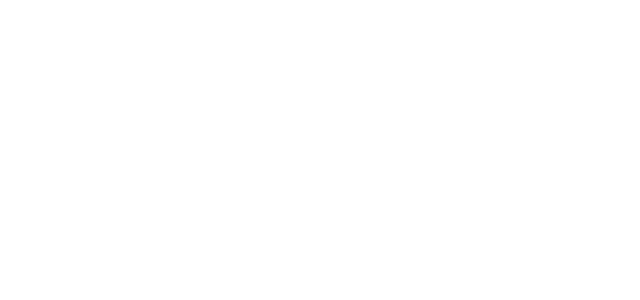
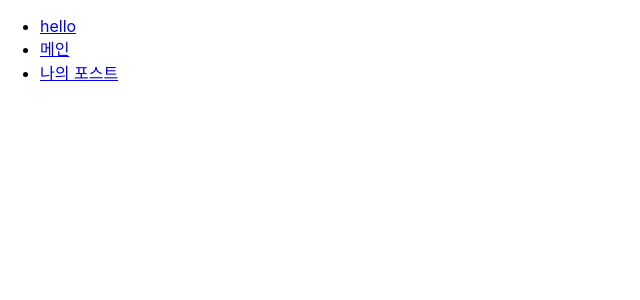
Before and after one commit to Yun-D/What-Post-FE, a React (Create React App) app: page /my_post in a window 1280 px wide. Shown: the top 300 px of the page, without its empty margins (0-640 px from the left). Built offline with nearby package versions, Linux system fonts and the light colour scheme.

Commit message:
✨ navBar 파일 생성

```diff
--- a/package.json
+++ b/package.json
@@ -3,13 +3,17 @@
   "version": "0.1.0",
   "private": true,
   "dependencies": {
+    "@material-ui/core": "^4.12.3",
+    "@material-ui/icons": "^4.11.2",
+    "@material-ui/utils": "^4.11.2",
     "@testing-library/jest-dom": "^5.16.1",
     "@testing-library/react": "^12.1.2",
     "@testing-library/user-event": "^13.5.0",
     "react": "^17.0.2",
     "react-dom": "^17.0.2",
+    "react-router-dom": "^6.2.1",
     "react-scripts": "5.0.0",
-    "web-vitals": "^2.1.3"
+    "web-vitals": "^2.1.4"
   },
   "scripts": {
     "start": "react-scripts start",
--- a/src/App.js
+++ b/src/App.js
@@ -1,11 +1,13 @@
+import './App.css';
+import { BrowserRouter as Router, Switch, Route } from 'react-router-dom';
 
-import './App.css';
+import NavBar from './Components/NavBar';
 
 function App() {
   return (
-    <div className="App">
-
-    </div>
+    <Router>
+      <NavBar />
+    </Router>
   );
 }
 
--- /dev/null
+++ b/src/Components/NavBar.js
@@ -0,0 +1,55 @@
+import React, { useState } from 'react';
+import { Link } from 'react-router-dom';
+
+import HomeIcon from "@material-ui/icons/Home";
+import MenuIcon from "@material-ui/icons/Menu";
+import PostIcon from "@material-ui/icons/PostAdd";
+
+function NavBar(props) {
+    const [sidebar, setSidebar] = useState(false);
+    const showSidebar = () => setSidebar(!sidebar);
+
+    const menuItems = [
+        {
+            path: "/",
+            name: "메인",
+            //icon: <HomeIcon />
+        }, {
+            path: "/my_post",
+            name: "나의 포스트",
+            //icon: <PostIcon />
+        }
+    ];
+
+    return (
+        <>
+            <div className='navBar'>
+            {/* <Link to "#" className="menu-bar">
+
+            </Link> */}
+            </div>
+            <nav className= {sidebar ? 'nav-menuActive' : 'nav-menu'}>
+                <ul className='nav-menu-items' onClick={showSidebar}>
+                    <li className='navbar-toggle'>
+                        <Link to ="#" className='menu-bar'>
+                            hello
+                        </Link>
+                    </li>
+
+                    {menuItems.map( (item, index) => {
+                        return (
+                            <li key={index}>
+                                <Link to = {item.path}>
+                                    {/* {item.icon} */}
+                                    <span> {item.name}</span>
+                                </Link>
+                            </li>
+                        );
+                    })}
+                </ul>
+            </nav>
+        </>
+    );
+}
+
+export default NavBar;
```
Also changed, not shown: 1 other file (tests, documents, lock files or other folders).
